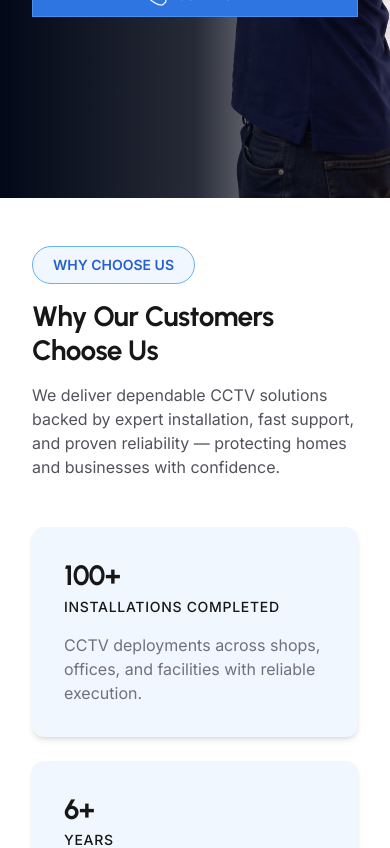
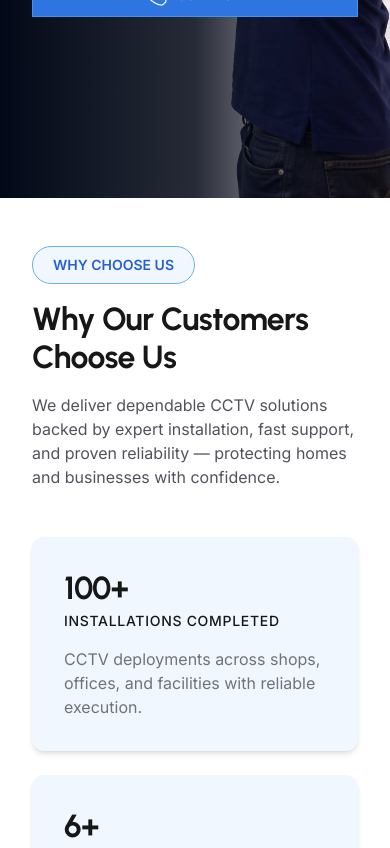
Before and after one commit to skpowertech/sk-power-tech-website, a Next.js app: page / in a window 390 px wide. Shown: the part 646-1494 px from the top of the page. Built offline with nearby package versions, Linux system fonts and the light colour scheme.

Commit message:
style: increase h2 size

```diff
--- a/app/globals.css
+++ b/app/globals.css
@@ -34,7 +34,7 @@ body {
 @layer base {
   :root {
     --font-h1: clamp(2.5rem, 5vw, 4rem);
-    --font-h2: clamp(1.75rem, 4vw, 3rem);
+    --font-h2: clamp(2rem, 4.5vw, 3rem);
     --font-h3: clamp(1.25rem, 3vw, 2rem);
   }
 
```
